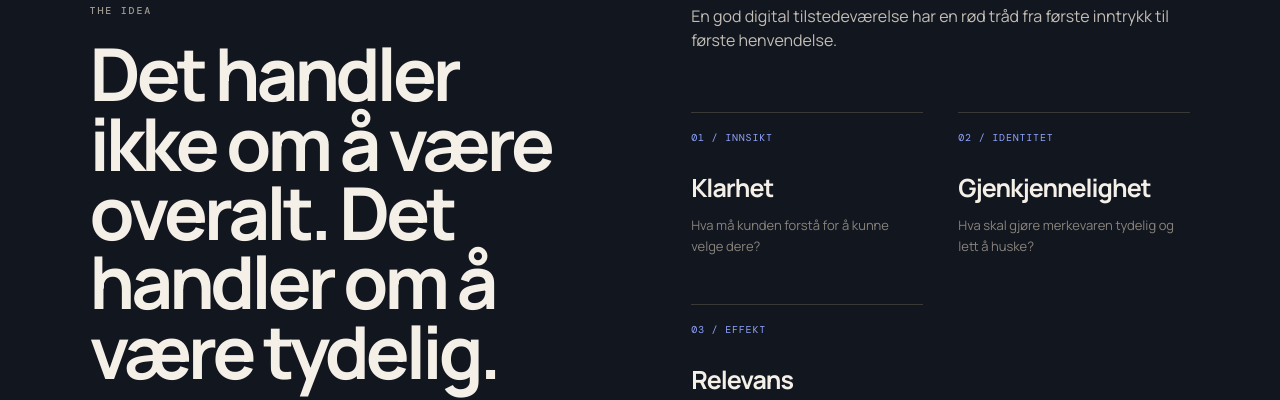
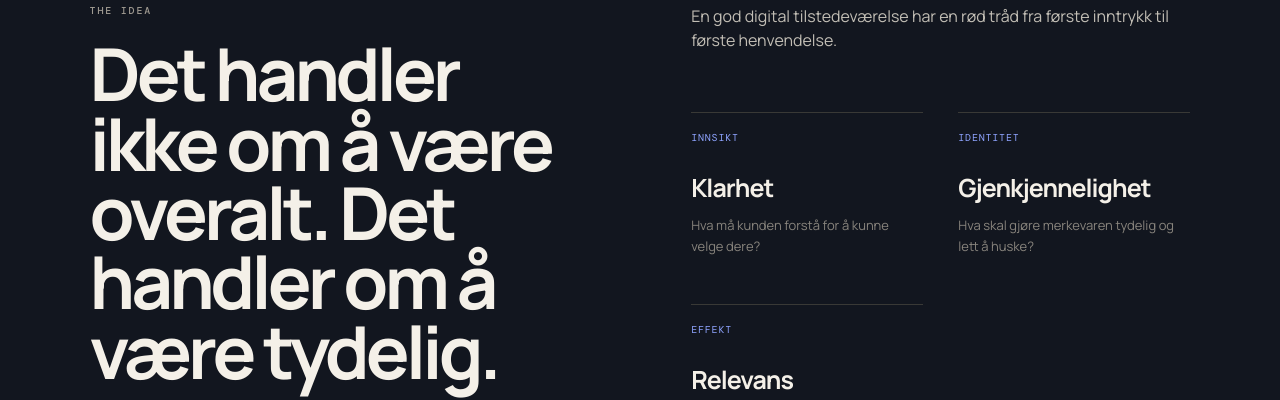
Before and after one commit to KhalilJel/Cidea-Marketing, a React (Vite) app: page / in a window 1280 px wide. Shown: the part 2860-3260 px from the top of the page. Built offline with nearby package versions, Linux system fonts and the light colour scheme.

Commit message:
design: remove decorative numbering from philosophy labels

```diff
--- a/src/main.jsx
+++ b/src/main.jsx
@@ -21,7 +21,7 @@ function Work(){return <section className="section work"><div className="intro">
 function Home({lang}){const en=lang==="en";return <><section className="hero"><div className="heroText"><p className="eyebrow">CIDEA MARKETING / DIGITAL STUDIO</p><h1>{en?"Make your business impossible to ignore.":"Gjør bedriften vanskelig å ignorere."}</h1><p className="lead">{en?"We build brands and digital experiences that make businesses easier to find, understand and choose.":"Vi bygger merkevarer og digitale opplevelser som gjør det enklere å bli funnet, forstått og valgt."}</p><div className="heroActions"><a className="button blue"href={mail}>{en?"Get an assessment":"Få en uforpliktende vurdering"} ↗</a><a className="textLink"href="#work">Se arbeidet ↓</a></div><p className="quiet">Ingen kostnad. Ingen forpliktelser.</p></div><div className="heroArt"><div className="typeStack"><span>WEB</span><span>BRAND</span><span>SEO</span><span>SOCIAL</span></div><div className="heroCard"><small>CIDEA / 01</small><strong>BUILD<br/>SOMETHING<br/><i>MEMORABLE.</i></strong><div><span>STRATEGY</span><span>DESIGN</span><span>GROWTH</span></div></div></div></section>
 <Work/>
 <section className="section capabilities"><div className="intro"><p className="eyebrow">WHAT WE DO</p><h2>Én digital tilstedeværelse. Mange kontaktpunkter.</h2></div><div className="capGrid"><a href="/websites"><span>NETTSIDER</span><h3>Nettsider</h3><p>Digitale opplevelser bygget for å bli valgt.</p><b>Utforsk →</b></a><a href="/branding"><span>BRANDING</span><h3>Branding</h3><p>En identitet folk kjenner igjen og husker.</p><b>Utforsk →</b></a><a href="/seo"><span>SEO</span><h3>SEO</h3><p>Synlighet som bygger seg over tid.</p><b>Utforsk →</b></a><a href="/digital-marketing"><span>DIGITAL MARKEDSFØRING</span><h3>Digital markedsføring</h3><p>Kampanjer og innhold som skaper etterspørsel.</p><b>Utforsk →</b></a></div></section>
-<section className="section philosophy"><div className="statement"><p className="eyebrow">THE IDEA</p><h2>Det handler ikke om å være overalt. Det handler om å være tydelig.</h2></div><div className="philosophyGrid"><p>En god digital tilstedeværelse har en rød tråd fra første inntrykk til første henvendelse.</p><div><span>01 / INNSIKT</span><strong>Klarhet</strong><p>Hva må kunden forstå for å kunne velge dere?</p></div><div><span>02 / IDENTITET</span><strong>Gjenkjennelighet</strong><p>Hva skal gjøre merkevaren tydelig og lett å huske?</p></div><div><span>03 / EFFEKT</span><strong>Relevans</strong><p>Hva gjør opplevelsen mer nyttig for kunden?</p></div></div></section>
+<section className="section philosophy"><div className="statement"><p className="eyebrow">THE IDEA</p><h2>Det handler ikke om å være overalt. Det handler om å være tydelig.</h2></div><div className="philosophyGrid"><p>En god digital tilstedeværelse har en rød tråd fra første inntrykk til første henvendelse.</p><div><span>INNSIKT</span><strong>Klarhet</strong><p>Hva må kunden forstå for å kunne velge dere?</p></div><div><span>IDENTITET</span><strong>Gjenkjennelighet</strong><p>Hva skal gjøre merkevaren tydelig og lett å huske?</p></div><div><span>EFFEKT</span><strong>Relevans</strong><p>Hva gjør opplevelsen mer nyttig for kunden?</p></div></div></section>
 <section className="section approach"><div className="intro"><p className="eyebrow">OUR APPROACH</p><h2>Strategi. Design. Resultater.</h2></div><div className="approachList"><div><span>FORSTÅ</span><h3>Forstå</h3><p>Vi starter med virksomheten, markedet og menneskene dere ønsker å nå.</p></div><div><span>SKAPE</span><h3>Skape</h3><p>Vi gjør strategien synlig gjennom design, innhold og digitale opplevelser.</p></div><div><span>FORBEDRE</span><h3>Forbedre</h3><p>Vi ser på hva som fungerer og forbedrer det som kan bli bedre.</p></div></div></section>
 <section className="section audit"><div><p className="eyebrow">NO SALES PITCH</p><h2>Hva kunne vært bedre?</h2><p>Vi vurderer nettsiden, merkevaren og den digitale tilstedeværelsen din og peker på de viktigste forbedringsmulighetene.</p><a className="button dark"href={mail}>Få en uforpliktende vurdering →</a><small>Ingen kostnad. Ingen forpliktelser.</small></div><div className="auditNotes"><span>WEBSITE</span><span>BRAND</span><span>SEO</span><span>SOCIAL</span><span>CONVERSION</span></div></section>
 <section className="section journal"><div className="intro"><p className="eyebrow">JOURNAL</p><h2>Vi skriver om ting folk faktisk lurer på.</h2></div><div className="articleGrid">{articles.slice(0,3).map(a=><a href={"/blog/"+a.slug}key={a.slug}><span>ARTICLE</span><h3>{a.title}</h3><p>{a.intro}</p><b>Les artikkelen →</b></a>)}</div></section>
```
